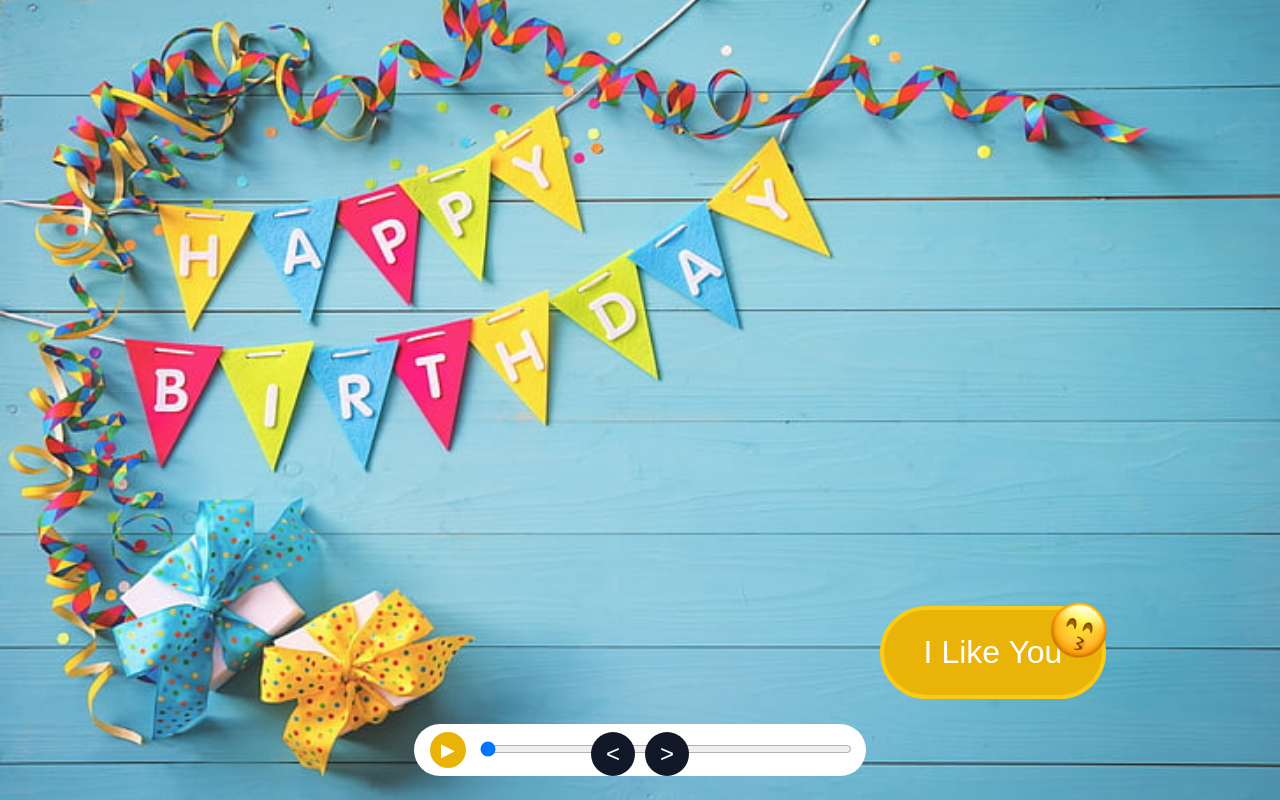
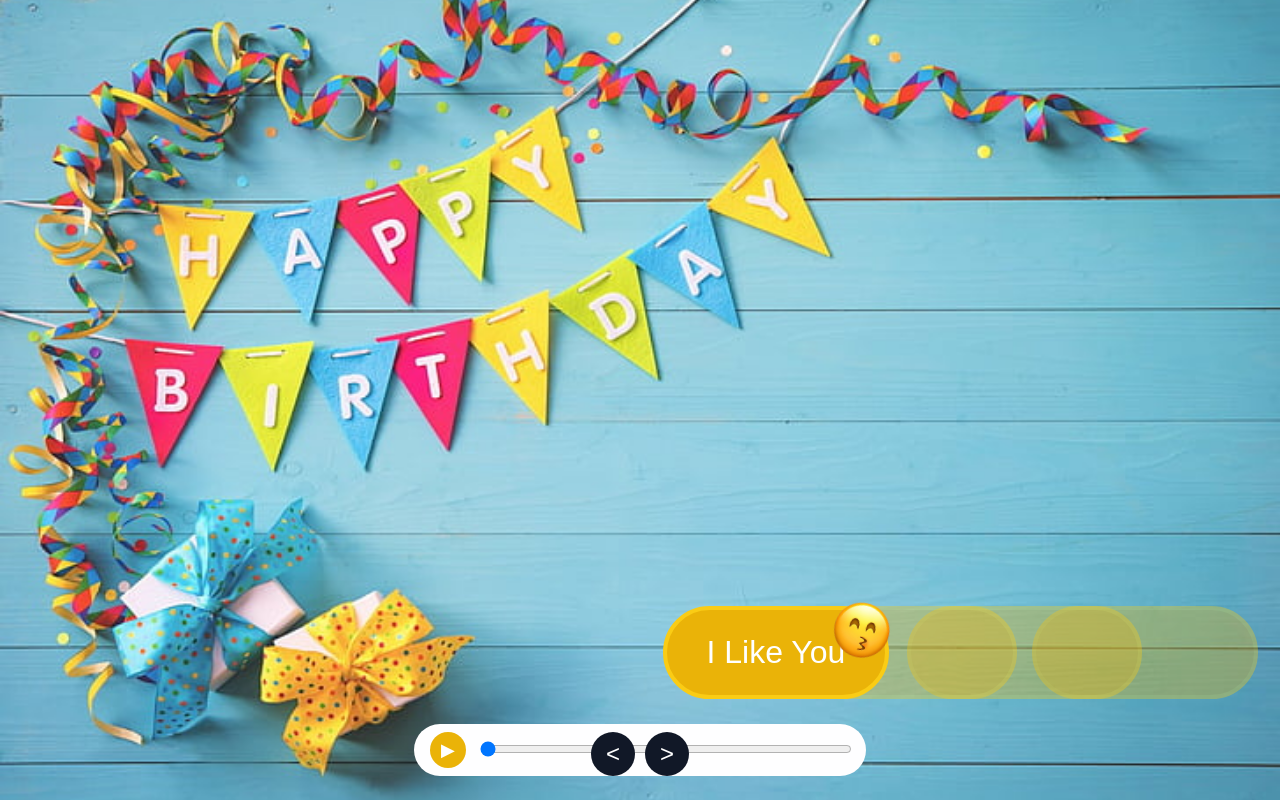
Before and after one commit to doantd11/1308, a React (Vite) app: page / in a window 1280 px wide. Built offline with nearby package versions, Linux system fonts and the light colour scheme.

Commit message:
[DatDT][ButtonTemp][preserve hidden stacked buttons]

```diff
--- a/components/temp/ButtonTemp.jsx
+++ b/components/temp/ButtonTemp.jsx
@@ -18,13 +18,13 @@ export default function ButtonTemp({ className, image, label, onClick, showConte
       }}
       type="button"
     >
-      {showContent && (
       <img
         alt=""
         src={image}
         style={{
           height: '56px',
           objectFit: 'contain',
+          opacity: showContent ? 1 : 0,
           position: 'absolute',
           right: '-5px',
           top: '-8px',
@@ -32,8 +32,7 @@ export default function ButtonTemp({ className, image, label, onClick, showConte
           width: '56px',
         }}
       />
-      )}
-      {showContent && label}
+      <span style={{ opacity: showContent ? 1 : 0 }}>{label}</span>
     </button>
   );
 }
```
Lines whose indentation alone changed are shown as unchanged.
